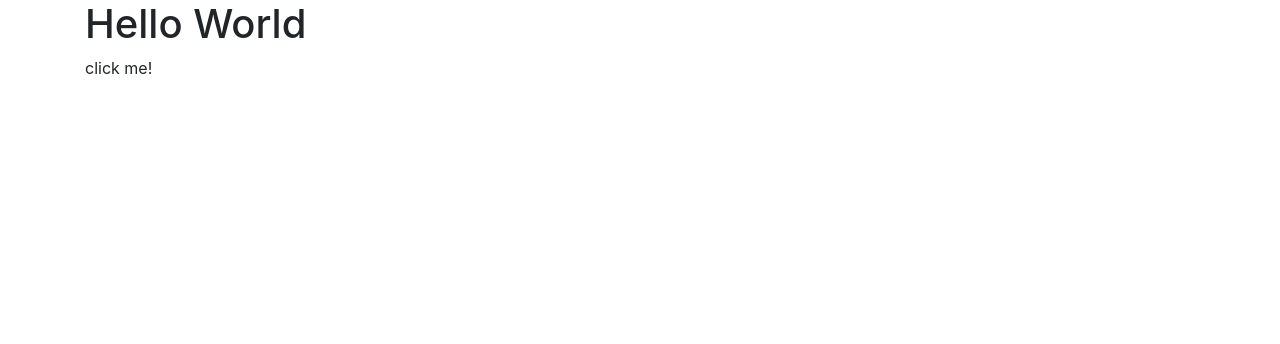
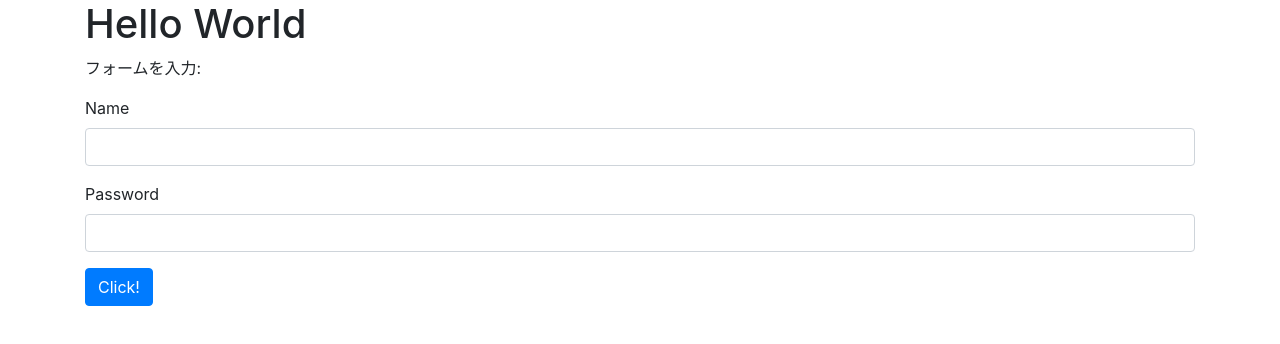
Before and after one commit to watakaberei/website, a plain HTML site: page index.html in a window 1280 px wide. Drawn offline with nearby package versions, Linux system fonts and the light colour scheme.

Commit message:
フォームの利用

```diff
--- a/index.html
+++ b/index.html
@@ -7,15 +7,29 @@
 </head>
 <body class="container">
   <h1>Hello World</h1>
-  <p onclick="action(event)">click me!</p>
+  <p id="msg">フォームを入力:</p>
+  <div class="form-group">
+      <label for="f1">Name</label>
+      <input type="text" id="f1" class="form-control">
+  </div>
+  <div class="form-group">
+      <label for="f2">Password</label>
+      <input type="password" id="f2" class="form-control">
+  </div>
+  <div class="form-group">
+      <button onclick="action(event)" class="btn btn-primary">
+          Click!
+      </button>
+  </div>
   <script>
-    var counter = 0;
-
-    function action(event) {
-        counter++;
-        var dom = event.target;
-        dom.textContent = 'Count: ' + counter;
-    }
+  function action(event) {
+      var f1 = document.querySelector("#f1");
+      var f2 = document.querySelector("#f2");
+      var result = "Your name:" + f1.value + '<br>'
+          + 'Password:(' + f2.value.length + 'chars)';
+      var msg = document.querySelector('#msg');
+      msg.innerHTML = result;
+  }
   </script>
 </body>
 </html>
```
